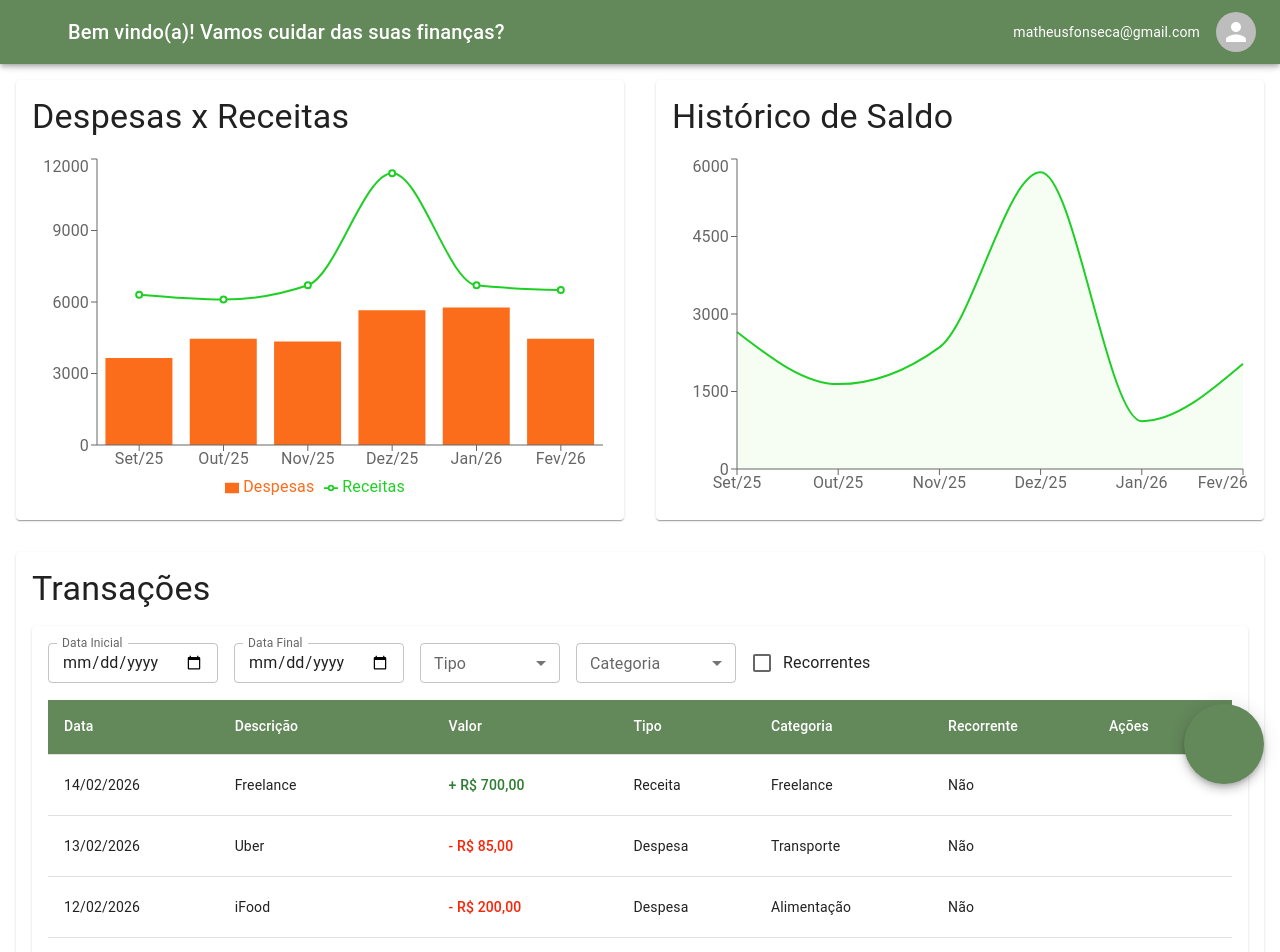
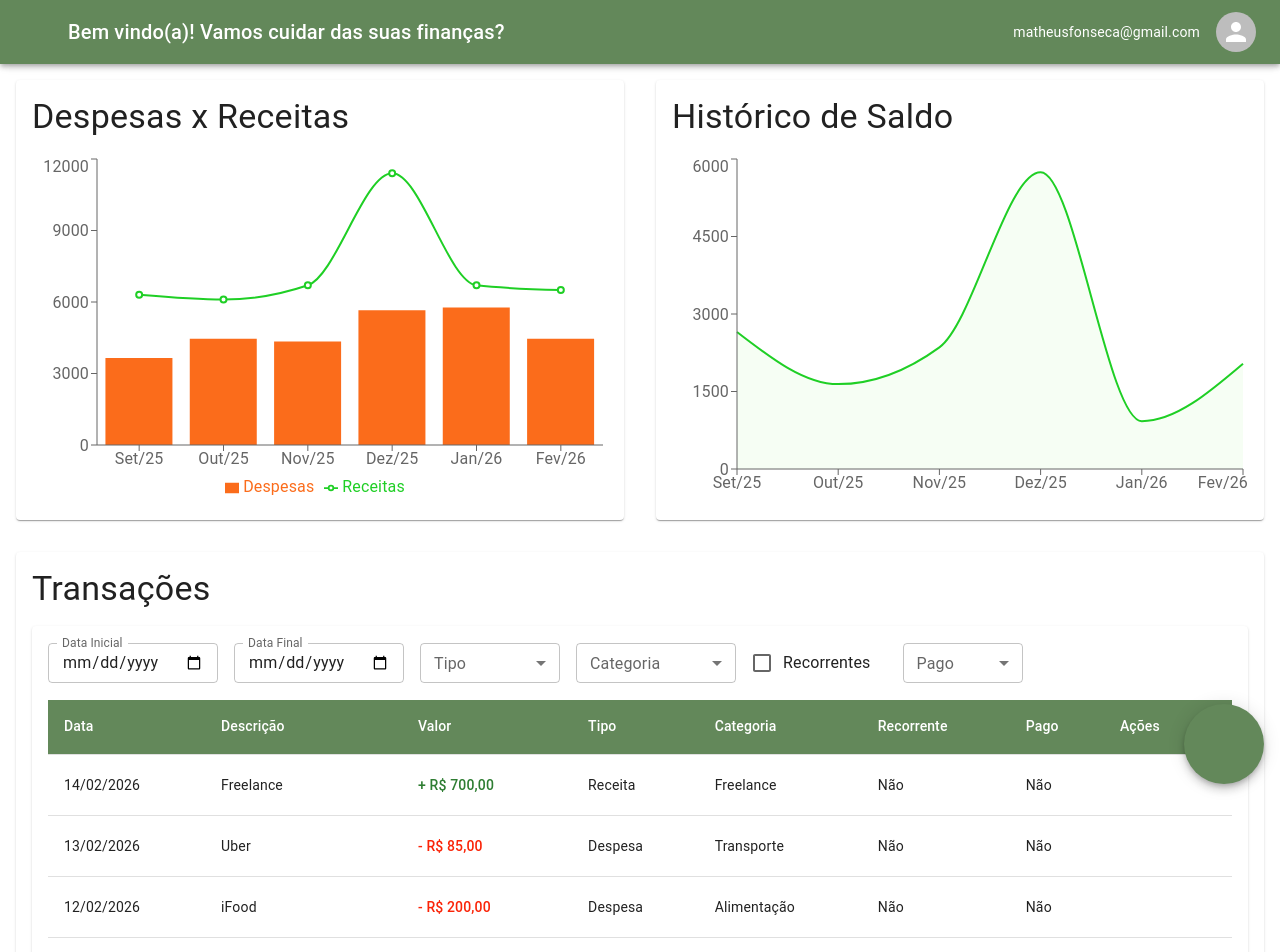
Before and after one commit to MatheusFonseca849/fin_app_frontend, a Next.js app: page /history in a window 1280 px wide. Shown: the top 952 px of the page. Built offline with nearby package versions, Linux system fonts and the light colour scheme; some icons are missing; what @mui/material-nextjs would draw is missing.

Commit message:
style: minor updates to frontend styling | Fix: EditableField component controls fixed | chore: forgot password link added to Login page

```diff
--- a/app/(auth)/login/page.tsx
+++ b/app/(auth)/login/page.tsx
@@ -1,6 +1,6 @@
 'use client'
 
-import { Button, Card, IconButton, InputAdornment, TextField, Typography } from "@mui/material";
+import { Button, Card, FormControl, IconButton, InputAdornment, TextField, Typography } from "@mui/material";
 import { Grid } from "@mui/material";
 import Link from "next/link";
 import { useState } from "react";
@@ -15,7 +15,7 @@ const Login = () => {
             <Grid size={6} sx={{ display: 'flex', alignItems: 'center', justifyContent: 'center' }}>
                 <Card sx={{ p: 3, width: 400, backgroundColor: "#fdfdfd" ,margin: 'auto', borderRadius: 3, boxShadow: '0 2px 4px rgba(0, 0, 0, 0.1)' }}>
                     <Typography variant="h4" align="center" gutterBottom>Login</Typography>
-                    <form>
+                    <FormControl sx={{width: '100%'}}>
                         <Grid container spacing={2} direction="column" alignItems="center">
                         <TextField id="outlined-basic" name="email" label="Email" variant="outlined" sx={{ minWidth: '100%' }}/>
                         <TextField
@@ -37,10 +37,11 @@ const Login = () => {
                                 },
                             }}
                         />
+                        <Typography variant="body2" sx={{pb: 2}}>Esqueceu sua senha? <Link href="/forgot-password">Redefinir Senha</Link></Typography>
                         <Button variant="contained">Login</Button>
                         </Grid>
-                    </form>
-                    <Typography variant="body2" sx={{p: 2}}>Não tem uma conta? <Link href="/register">Cadastre-se</Link></Typography>
+                    </FormControl>
+                    <Typography variant="body2" sx={{pt: 2}}>Não tem uma conta? <Link href="/register">Cadastre-se</Link></Typography>
                 </Card>
             </Grid>
     )
--- a/app/(config)/config/profile/page.tsx
+++ b/app/(config)/config/profile/page.tsx
@@ -47,10 +47,7 @@ const Profile = () => {
                 <EditableField label="Nome" value={firstName} onChange={setFirstName} />
                 <EditableField label="Sobrenome" value={lastName} onChange={setLastName} />
                 <EditableField label="Email" value={email} onChange={setEmail} />
-                <Box sx={{ display: 'flex', alignItems: 'center', gap: 1, width: 'fit-content' }}>
-                    <Typography variant="h6">Senha: </Typography>
-                    <Button variant="contained">Alterar Senha</Button>
-                </Box>
+                <Button variant="contained">Alterar Senha</Button>
             </Box>
             <Button variant="contained" sx={{ position: 'fixed', bottom: 40, right: 30, mt: 2, backgroundColor: 'error.main', '&:hover': { backgroundColor: 'error.dark' } }}>Deletar Conta</Button>
 
--- a/app/(config)/config/transactions/page.tsx
+++ b/app/(config)/config/transactions/page.tsx
@@ -20,6 +20,7 @@ const TransactionsPage = () => {
             type: 'Despesa' as const,
             category: e.category,
             isRecurrent: RECURRENT_DESCRIPTIONS.includes(e.description),
+            isPaid: false,
         }))
 
         const incomes = mockIncome.map((i) => ({
@@ -30,6 +31,7 @@ const TransactionsPage = () => {
             type: 'Receita' as const,
             category: i.source,
             isRecurrent: RECURRENT_DESCRIPTIONS.includes(i.description),
+            isPaid: false,
         }))
 
         return [...expenses, ...incomes]
--- a/app/(main)/history/page.tsx
+++ b/app/(main)/history/page.tsx
@@ -20,8 +20,8 @@ const HistoryPage = () => {
     ]
 
     const rows = [
-        ...mockExpenses.map((e) => ({ id: e.id, date: e.date, description: e.description, amount: e.amount, type: 'Despesa' as const, category: e.category, isRecurrent: RECURRENT_DESCRIPTIONS.includes(e.description) })),
-        ...mockIncome.map((i) => ({ id: i.id, date: i.date, description: i.description, amount: i.amount, type: 'Receita' as const, category: i.source, isRecurrent: RECURRENT_DESCRIPTIONS.includes(i.description) })),
+        ...mockExpenses.map((e) => ({ id: e.id, date: e.date, description: e.description, amount: e.amount, type: 'Despesa' as const, category: e.category, isRecurrent: RECURRENT_DESCRIPTIONS.includes(e.description), isPaid: false })),
+        ...mockIncome.map((i) => ({ id: i.id, date: i.date, description: i.description, amount: i.amount, type: 'Receita' as const, category: i.source, isRecurrent: RECURRENT_DESCRIPTIONS.includes(i.description), isPaid: false })),
     ].sort((a, b) => b.date.localeCompare(a.date))
 
     return (
--- a/app/(main)/main/page.tsx
+++ b/app/(main)/main/page.tsx
@@ -19,7 +19,7 @@ const Dashboard = () => {
                     <Card variant="outlined" sx={{ padding: 2, m: 2 }}>
                         <Typography variant="h6">Próximas Despesas</Typography>
                         <List>
-                            {mockExpenses.slice(0, 4).map((expense) => (
+                            {mockExpenses.filter((e) => !e.isPaid).slice(0, 4).map((expense) => (
                                 <ListItem key={expense.id}>
                                     <TransactionCard description={expense.description} amount={expense.amount} category={expense.category} date={expense.date} color={expense.color} />
                                 </ListItem>
--- a/app/components/TransactionsTable/index.tsx
+++ b/app/components/TransactionsTable/index.tsx
@@ -34,6 +34,7 @@ export interface TransactionRow {
     type: 'Despesa' | 'Receita'
     category: string
     isRecurrent: boolean
+    isPaid: boolean
 }
 
 interface TransactionsTableProps {
@@ -53,6 +54,7 @@ const TransactionsTable = ({ rows, onEdit, onDelete }: TransactionsTableProps) =
     const [typeFilter, setTypeFilter] = useState<'' | 'Despesa' | 'Receita'>('')
     const [categoryFilter, setCategoryFilter] = useState('')
     const [recurrentOnly, setRecurrentOnly] = useState(false)
+    const [paidFilter, setPaidFilter] = useState<'' | 'true' | 'false'>('')
 
     const categories = useMemo(
         () => Array.from(new Set(rows.map((r) => r.category).filter(Boolean))).sort(),
@@ -77,9 +79,13 @@ const TransactionsTable = ({ rows, onEdit, onDelete }: TransactionsTableProps) =
         if (recurrentOnly) {
             result = result.filter((r) => r.isRecurrent)
         }
+        if (paidFilter !== '') {
+            const isPaid = paidFilter === 'true'
+            result = result.filter((r) => r.isPaid === isPaid)
+        }
 
         return result.sort((a, b) => b.date.localeCompare(a.date))
-    }, [rows, startDate, endDate, typeFilter, categoryFilter, recurrentOnly])
+    }, [rows, startDate, endDate, typeFilter, categoryFilter, recurrentOnly, paidFilter])
 
     const totalPages = Math.max(1, Math.ceil(filteredRows.length / rowsPerPage))
     const paginatedRows = filteredRows.slice(page * rowsPerPage, page * rowsPerPage + rowsPerPage)
@@ -144,6 +150,18 @@ const TransactionsTable = ({ rows, onEdit, onDelete }: TransactionsTableProps) =
                     }
                     label="Recorrentes"
                 />
+                <FormControl size="small" sx={{ minWidth: 120 }}>
+                    <InputLabel>Pago</InputLabel>
+                    <Select
+                        value={paidFilter}
+                        label="Pago"
+                        onChange={(e) => { setPaidFilter(e.target.value as '' | 'true' | 'false'); handleFilterChange() }}
+                    >
+                        <MenuItem value="">Todos</MenuItem>
+                        <MenuItem value="true">Sim</MenuItem>
+                        <MenuItem value="false">Não</MenuItem>
+                    </Select>
+                </FormControl>
             </Box>
 
             {/* Table */}
@@ -157,13 +175,14 @@ const TransactionsTable = ({ rows, onEdit, onDelete }: TransactionsTableProps) =
                             <TableCell><Typography variant="subtitle2">Tipo</Typography></TableCell>
                             <TableCell><Typography variant="subtitle2">Categoria</Typography></TableCell>
                             <TableCell><Typography variant="subtitle2">Recorrente</Typography></TableCell>
+                            <TableCell><Typography variant="subtitle2">Pago</Typography></TableCell>
                             <TableCell><Typography variant="subtitle2">Ações</Typography></TableCell>
                         </TableRow>
                     </TableHead>
                     <TableBody>
                         {paginatedRows.length === 0 ? (
                             <TableRow>
-                                <TableCell colSpan={7} align="center">
+                                <TableCell colSpan={8} align="center">
                                     <Typography variant="body2" sx={{ py: 4, color: 'text.secondary' }}>
                                         Nenhuma transação encontrada
                                     </Typography>
@@ -181,6 +200,7 @@ const TransactionsTable = ({ rows, onEdit, onDelete }: TransactionsTableProps) =
                                     <TableCell>{row.type}</TableCell>
                                     <TableCell>{row.category || '—'}</TableCell>
                                     <TableCell>{row.isRecurrent ? 'Sim' : 'Não'}</TableCell>
+                                    <TableCell>{row.isPaid ? 'Sim' : 'Não'}</TableCell>
                                     <TableCell>
                                         <Tooltip title="Editar">
                                             <IconButton size="small" onClick={() => onEdit?.(row)}>
--- a/app/mock/expenses.ts
+++ b/app/mock/expenses.ts
@@ -5,6 +5,7 @@ export interface Expense {
     category: string;
     date: string;
     color: string;
+    isPaid?: boolean;
 }
 
 export interface Income {
@@ -13,6 +14,7 @@ export interface Income {
     amount: number;
     source: string;
     date: string;
+    isPaid?: boolean;
 }
 
 export const mockExpenses: Expense[] = [
```
Also changed, not shown: app/components/EditableField/index.tsx (+28 -8 lines).
